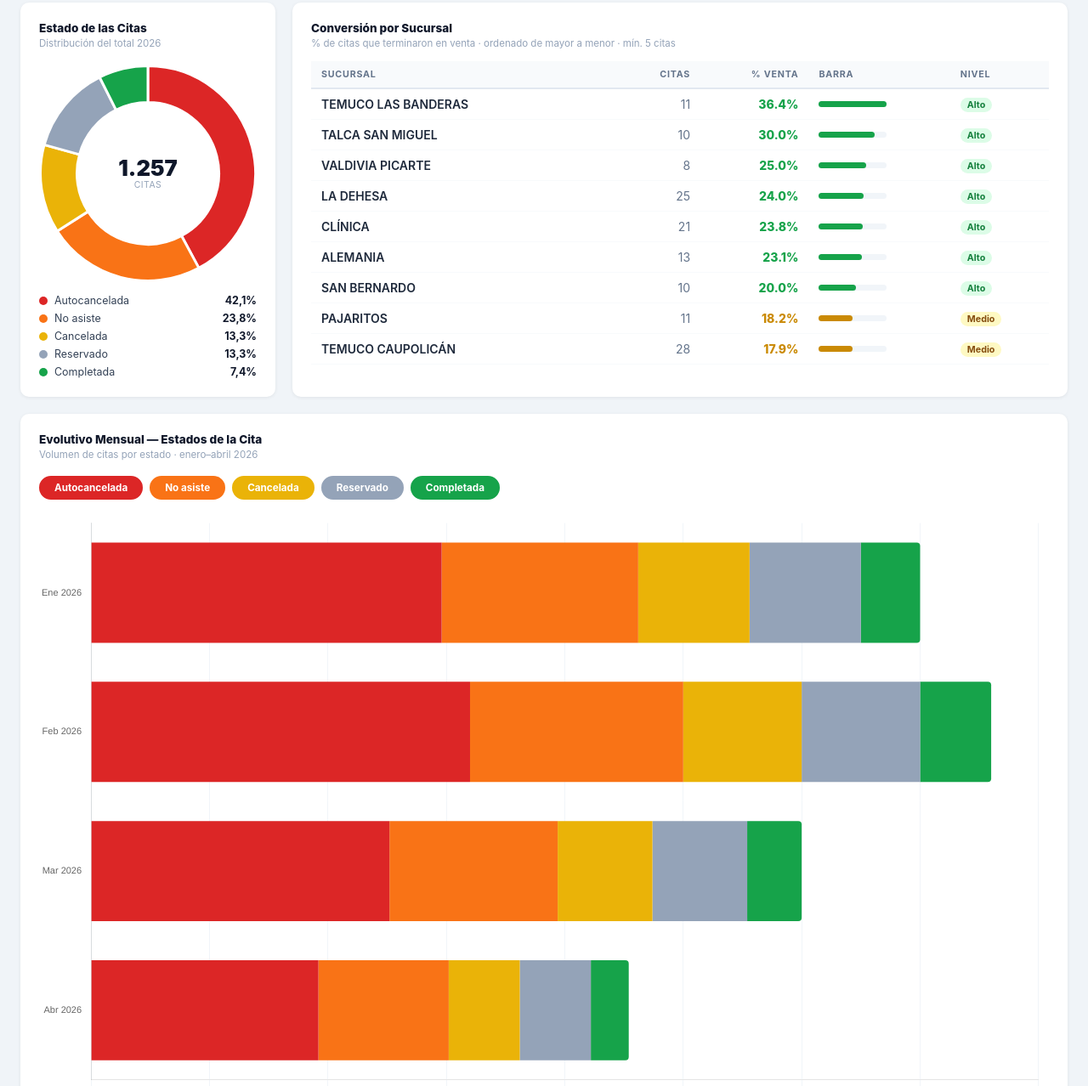
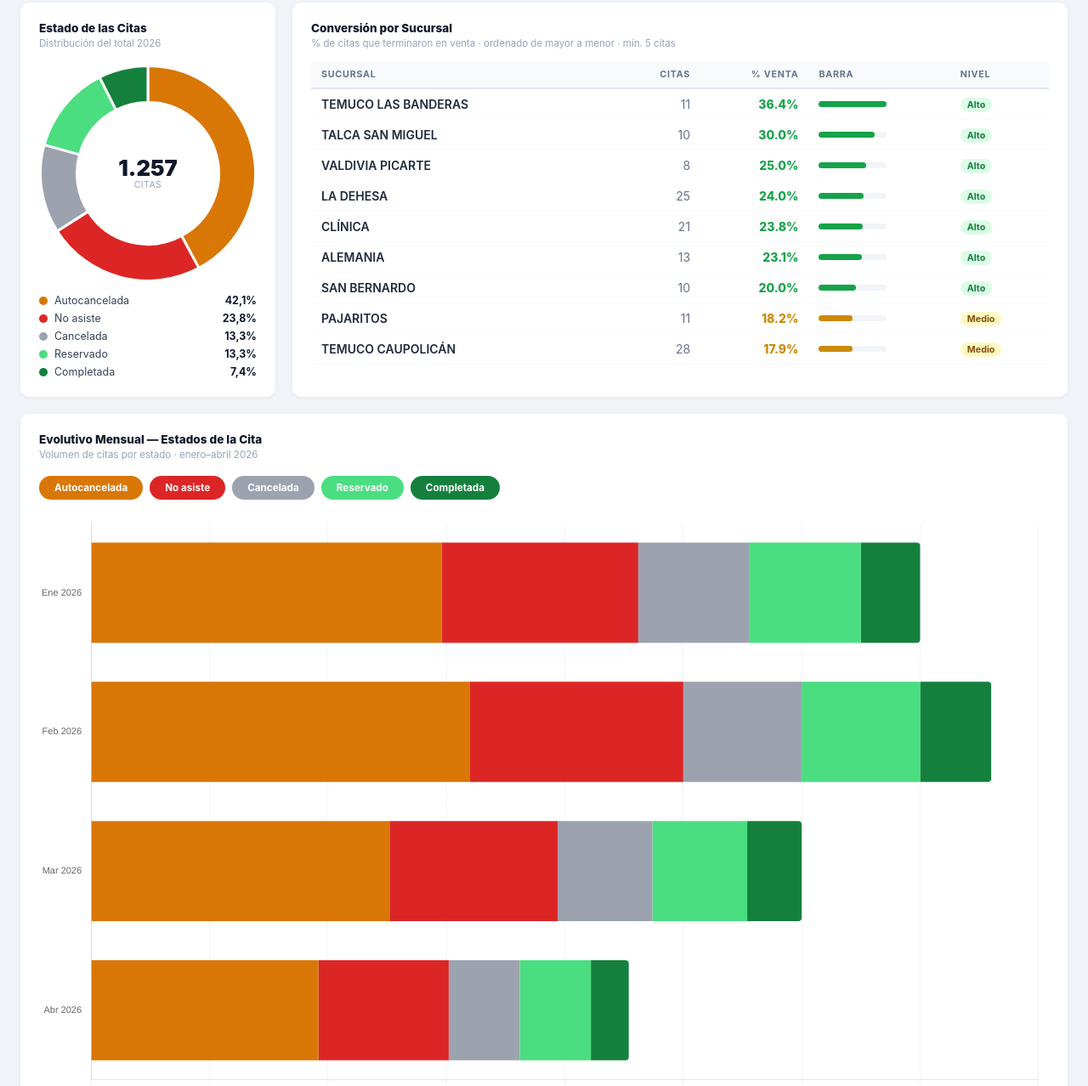
Before and after one commit to maryorincl-hash/cita_de_venta_usados, a plain HTML site: page index.html in a window 1280 px wide. Shown: the part 1086-2364 px from the top of the page at 85% size. Drawn offline with nearby package versions, Linux system fonts and the light colour scheme.

Commit message:
Actualizar colores del panel de citas de ventas
Unifica paleta de colores entre gráfico de torta y barras apiladas:
Autocancelada → mostaza, No asiste → rojo, Cancelada → gris,
Reservado → verde claro, Completada → verde oscuro.

Co-Authored-By: Claude Sonnet 4.6 <noreply@anthropic.com>

```diff
--- a/index.html
+++ b/index.html
@@ -268,11 +268,11 @@
         </div>
       </div>
       <div class="legend-grid">
-        <div class="legend-row"><span class="legend-dot" style="background:#DC2626"></span><span class="legend-name">Autocancelada</span><span class="legend-pct">42,1%</span></div>
-        <div class="legend-row"><span class="legend-dot" style="background:#F97316"></span><span class="legend-name">No asiste</span><span class="legend-pct">23,8%</span></div>
-        <div class="legend-row"><span class="legend-dot" style="background:#EAB308"></span><span class="legend-name">Cancelada</span><span class="legend-pct">13,3%</span></div>
-        <div class="legend-row"><span class="legend-dot" style="background:#94A3B8"></span><span class="legend-name">Reservado</span><span class="legend-pct">13,3%</span></div>
-        <div class="legend-row"><span class="legend-dot" style="background:#16A34A"></span><span class="legend-name">Completada</span><span class="legend-pct">7,4%</span></div>
+        <div class="legend-row"><span class="legend-dot" style="background:#D97706"></span><span class="legend-name">Autocancelada</span><span class="legend-pct">42,1%</span></div>
+        <div class="legend-row"><span class="legend-dot" style="background:#DC2626"></span><span class="legend-name">No asiste</span><span class="legend-pct">23,8%</span></div>
+        <div class="legend-row"><span class="legend-dot" style="background:#9CA3AF"></span><span class="legend-name">Cancelada</span><span class="legend-pct">13,3%</span></div>
+        <div class="legend-row"><span class="legend-dot" style="background:#4ADE80"></span><span class="legend-name">Reservado</span><span class="legend-pct">13,3%</span></div>
+        <div class="legend-row"><span class="legend-dot" style="background:#15803D"></span><span class="legend-name">Completada</span><span class="legend-pct">7,4%</span></div>
       </div>
     </div>
 
@@ -340,7 +340,7 @@ const MONTHLY = {
 const STATES = {
   labels: ['Autocancelada', 'No asiste', 'Cancelada', 'Reservado', 'Completada'],
   values: [42.1, 23.8, 13.3, 13.3, 7.4],
-  colors: ['#DC2626', '#F97316', '#EAB308', '#94A3B8', '#16A34A']
+  colors: ['#D97706', '#DC2626', '#9CA3AF', '#4ADE80', '#15803D']
 };
 
 const BRANCHES = [
@@ -380,11 +380,11 @@ const BRANCHES = [
 const MONTHLY_STATES = {
   labels: ['Ene 2026', 'Feb 2026', 'Mar 2026', 'Abr 2026'],
   series: [
-    { label: 'Autocancelada', color: '#DC2626', data: [148, 160, 126,  96] },
-    { label: 'No asiste',     color: '#F97316', data: [ 83,  90,  71,  55] },
-    { label: 'Cancelada',     color: '#EAB308', data: [ 47,  50,  40,  30] },
-    { label: 'Reservado',     color: '#94A3B8', data: [ 47,  50,  40,  30] },
-    { label: 'Completada',    color: '#16A34A', data: [ 25,  30,  23,  16] }
+    { label: 'Autocancelada', color: '#D97706', data: [148, 160, 126,  96] },
+    { label: 'No asiste',     color: '#DC2626', data: [ 83,  90,  71,  55] },
+    { label: 'Cancelada',     color: '#9CA3AF', data: [ 47,  50,  40,  30] },
+    { label: 'Reservado',     color: '#4ADE80', data: [ 47,  50,  40,  30] },
+    { label: 'Completada',    color: '#15803D', data: [ 25,  30,  23,  16] }
   ]
 };
 
```
